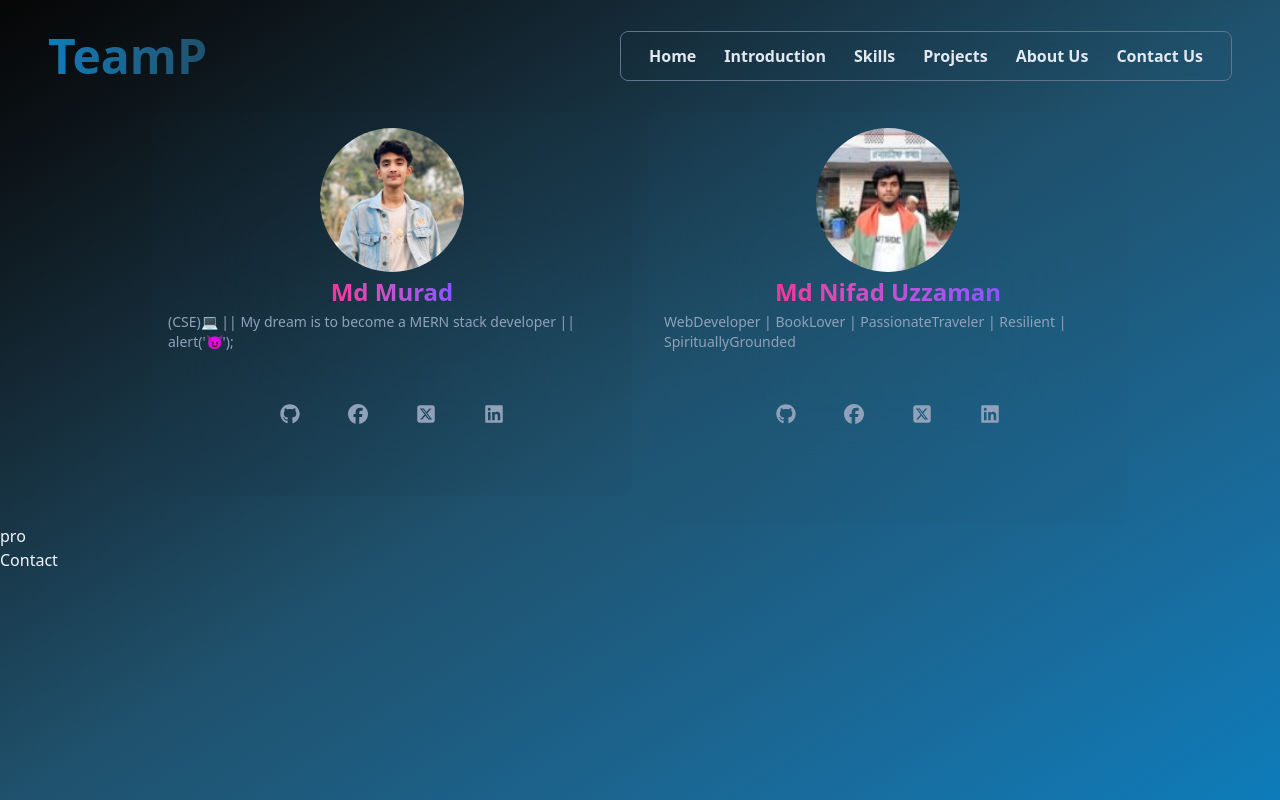
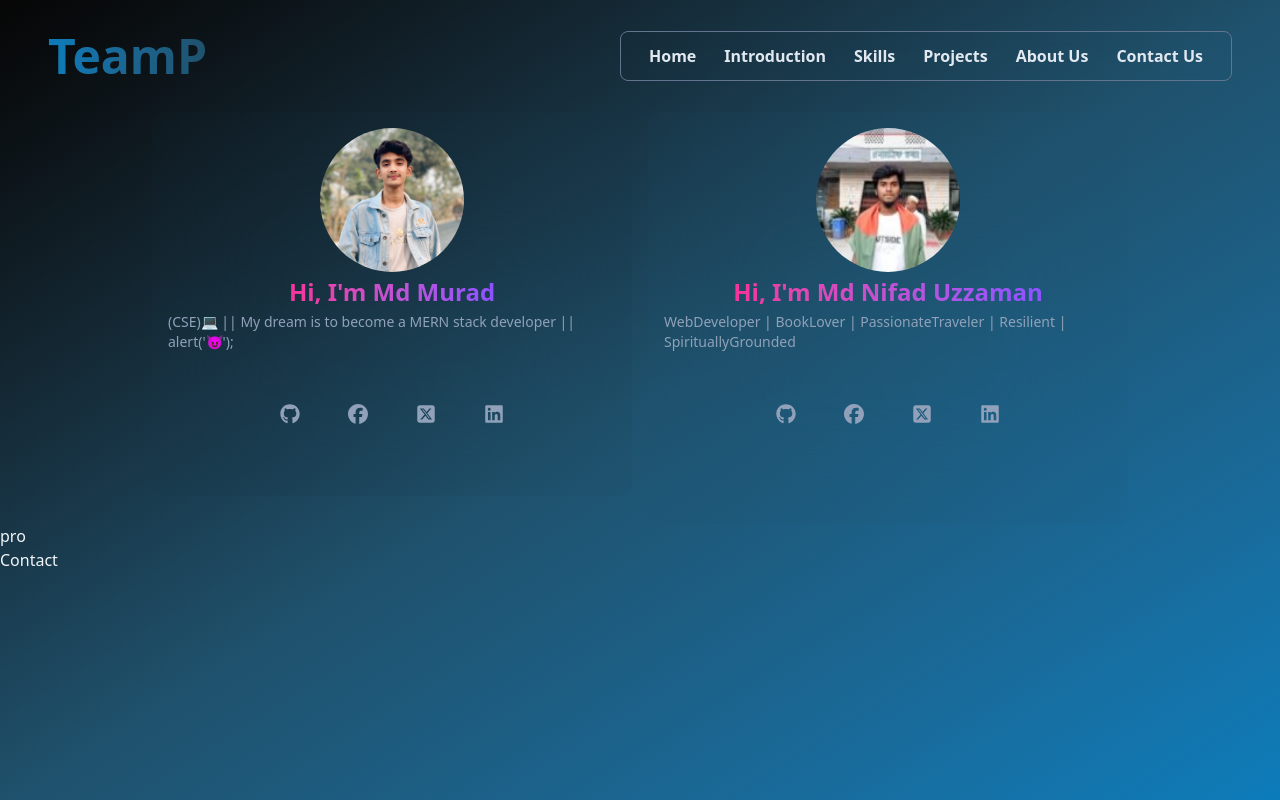
Before and after one commit to vanhellsing102/team-portfolio-with-next.js, a Next.js app: page / in a window 1280 px wide. Built offline with nearby package versions, Linux system fonts and the light colour scheme.

Commit message:
typing animation

```diff
--- a/package.json
+++ b/package.json
@@ -13,7 +13,8 @@
     "next": "15.3.0",
     "react": "^19.0.0",
     "react-dom": "^19.0.0",
-    "react-icons": "^5.5.0"
+    "react-icons": "^5.5.0",
+    "react-simple-typewriter": "^5.0.1"
   },
   "devDependencies": {
     "@eslint/eslintrc": "^3",
--- a/src/components/Introduction.tsx
+++ b/src/components/Introduction.tsx
@@ -1,7 +1,9 @@
+"use client"
 import React from "react";
 import { ourData } from "../libs/data";
 import Image from "next/image";
 import Link from "next/link";
+import { Typewriter } from "react-simple-typewriter";
 
 const Introduction = () => {
   // console.log(ourData);
@@ -11,7 +13,10 @@ const Introduction = () => {
         {Array(ourData.length)
           .fill(0)
           .map((_, index) => (
-            <div key={index} className="min-h-96 pb-12 flex-col flex md:w-[50%]  backdrop-blur-3xl overflow-hidden rounded-xl p-4 shadow-slate-900/50">
+            <div
+              key={index}
+              className="min-h-96 pb-12 flex-col flex md:w-[50%]  backdrop-blur-3xl overflow-hidden rounded-xl p-4 shadow-slate-900/50"
+            >
               <div className="flex flex-col gap-1 h-full items-center w-full  text-2xl ">
                 <Image
                   src={ourData[index].image}
@@ -20,19 +25,32 @@ const Introduction = () => {
                   width={400}
                   height={400}
                 />
-                <h1 className="bg-clip-text text-transparent bg-gradient-to-r from-pink-500 to-violet-500 font-bold">{ourData[index].name}</h1>
-                <p className="text-sm text-slate-400">
+                <h1 className="bg-clip-text text-transparent bg-gradient-to-r from-pink-500 to-violet-500 font-bold">
+                  {/* {ourData[index].name} */}
+                  <span>Hi, I'm</span> <Typewriter
+                    words={[`${ourData[index].name}`]}
+                    loop={true}
+                    cursorStyle="_"
+                    typeSpeed={100}
+                    deleteSpeed={50}
+                    delaySpeed={1000}
+                  />
+                </h1>
+                <p className="text-sm text-slate-400 text-ce">
                   {ourData[index].bio}
                 </p>
-              <div className="flex gap-12 justify-center w-full  mt-12 ">
-                {
-                  ourData[index].socialLinks.map((link, index) => (
-                    <Link key={index} href={link.link} target="_blank" className="text-slate-400 text-xl hover:text-sky-400 transition-all duration-300">
-                      <link.logo/>
+                <div className="flex gap-12 justify-center w-full  mt-12 ">
+                  {ourData[index].socialLinks.map((link, index) => (
+                    <Link
+                      key={index}
+                      href={link.link}
+                      target="_blank"
+                      className="text-slate-400 text-xl hover:text-sky-400 transition-all duration-300"
+                    >
+                      <link.logo />
                     </Link>
-                  ))
-                }
-              </div>
+                  ))}
+                </div>
               </div>
             </div>
           ))}
--- a/src/components/Navbar.tsx
+++ b/src/components/Navbar.tsx
@@ -11,7 +11,7 @@ const Navbar = () => {
             <div>
                 <Link href={'/'} className='text-transparent text-5xl bg-clip-text bg-gradient-to-r from-[#0C7CBA] to-[#1F516C] font-bold'>TeamP</Link>
             </div>
-            <div className='border backdrop-blur-sm py-2 px-5 rounded-lg fixed right-12 hidden md:block'>
+            <div className='border backdrop-blur-sm py-2 px-5 rounded-lg fixed right-12 hidden md:block z-10'>
                 <ul className='flex gap-3'>
                     {
                         navData.map(navItem =>
@@ -24,7 +24,7 @@ const Navbar = () => {
             </div>
 
             {/* responsive navbar */}
-            <div className='md:hidden block fixed right-12'>
+            <div className='md:hidden block fixed right-12 z-10'>
                 <div className='relative' >
                     <CgMenuLeft onClick={() => setOpenMenu(!openMenu)} className='text-2xl text-white'></CgMenuLeft>
                     {
```
Also changed, not shown: 1 other file (tests, documents, lock files or other folders).
